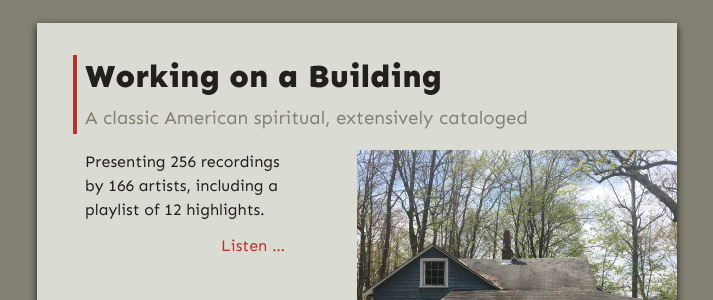
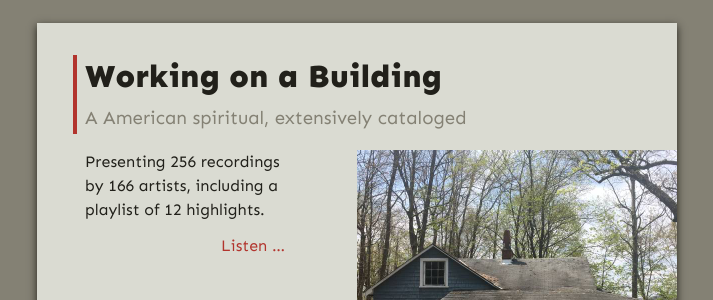
Before and after one commit to gospel-desk/www.logstown.com, a Jekyll site: the page built from index.html, in a window 1280 px wide and 900 px high, scrolled down 2081 px. Shown: the part 154-454 px from the top of the window, without its empty margins (283-996 px from the left). Built offline with Jekyll 4.4.1, drawn with Linux system fonts in a browser that asks for light colours.

Commit message:
Concise-ify

```diff
--- a/index.html
+++ b/index.html
@@ -56,7 +56,7 @@ hero: <h2>Read. Study. Grow.<h2>
     <a class="content card" href="/working-on-a-building/">
         <header>
             <h3>Working on a Building</h3>
-            <h4>A classic American spiritual, extensively cataloged</h4>
+            <h4>A American spiritual, extensively cataloged</h4>
         </header>
 
         <div class="description">
```
